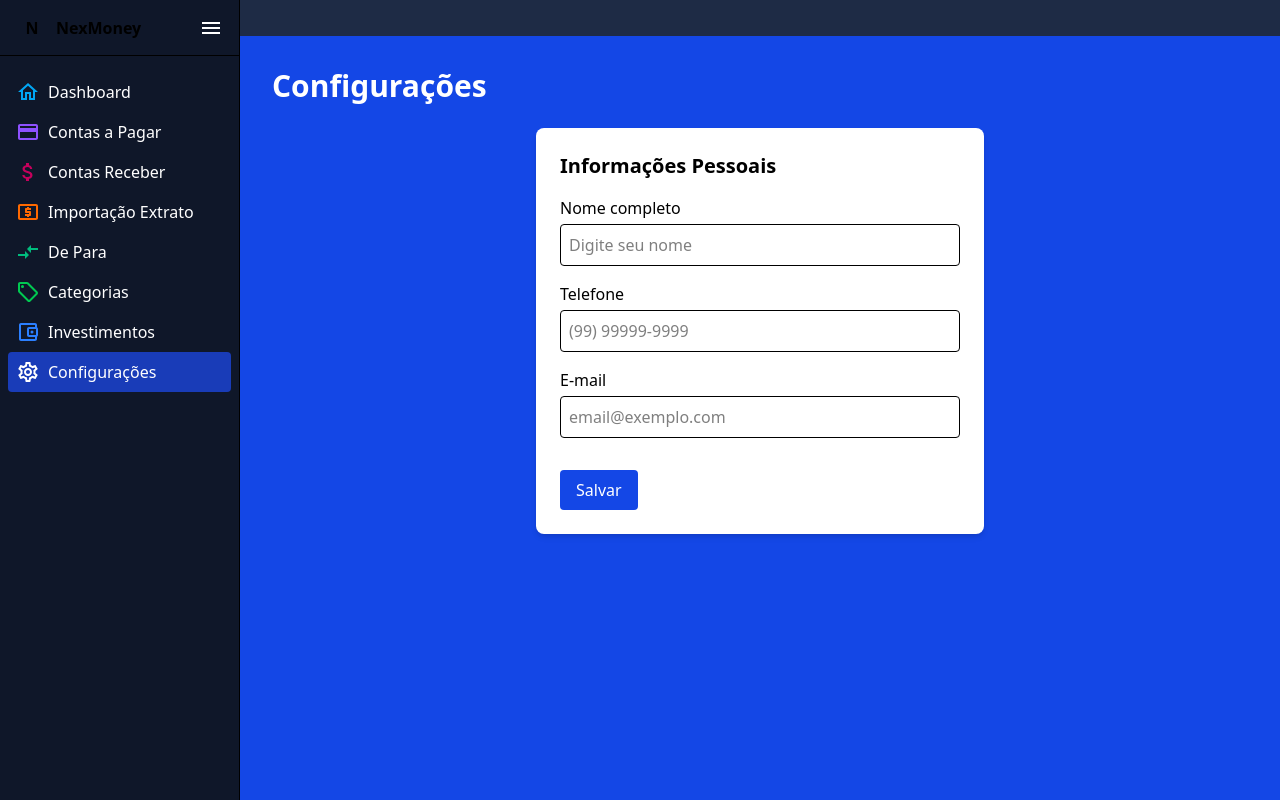
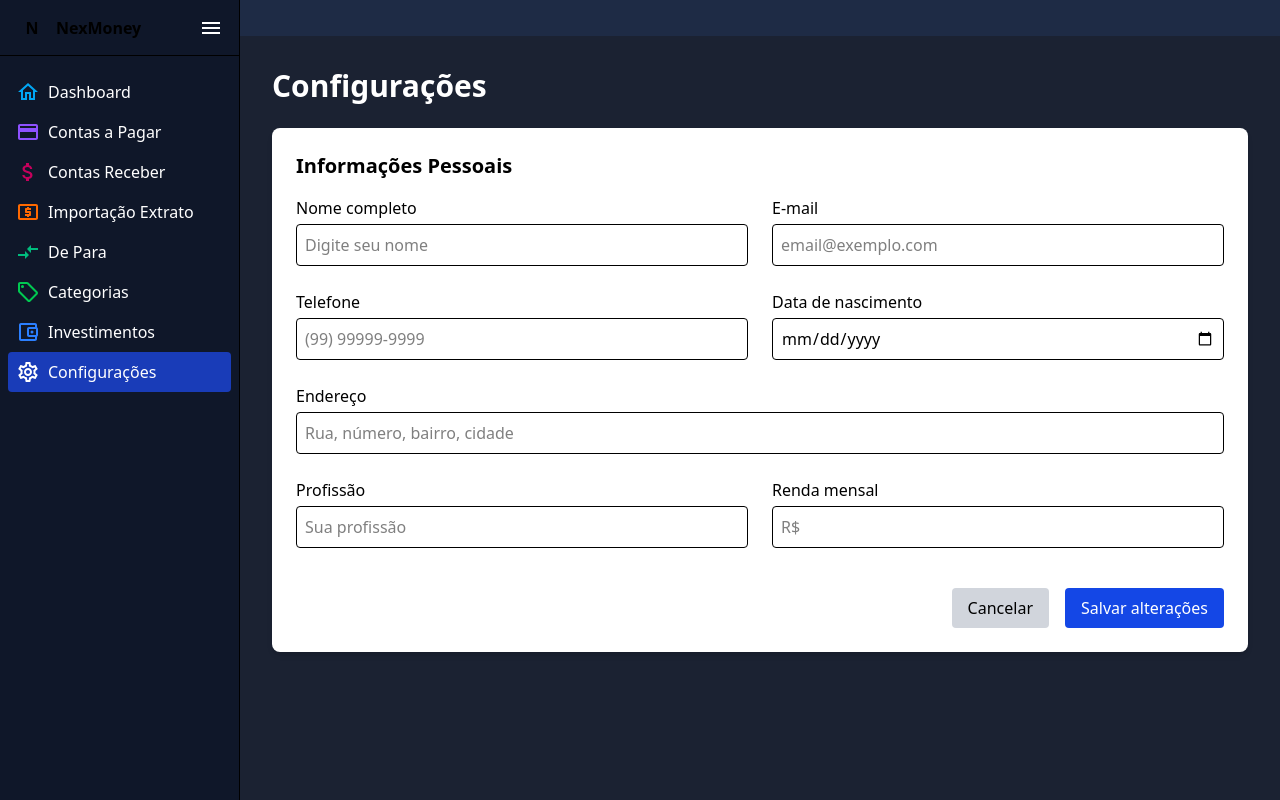
Before and after one commit to GabrielOgliari/NexMoney, a React (Vite) app in the folder Front/: page /settings in a window 1280 px wide. Built offline with nearby package versions, Linux system fonts and the light colour scheme; some icons are missing.

Commit message:
Finalizado estilização inicial da aba configurações

```diff
--- a/Front/src/pages/settings/index.jsx
+++ b/Front/src/pages/settings/index.jsx
@@ -1,18 +1,26 @@
 export const SettingsPage = () => {
   return (
-    <div className="min-h-screen bg-blue-700 text-white p-8">
-      <h1 className="text-3xl font-bold mb-6">Configurações</h1>
-
-      <div className="bg-white text-black rounded-lg shadow-md p-6 max-w-md mx-auto">
+    <div className="flex flex-col min-h-screen w-full bg-[#1B2232] p-8">
+      <h1 className="text-3xl font-bold text-white mb-6">Configurações</h1>
+      <div className="bg-white text-black rounded-lg shadow-md p-6 w-full max-w-6xl mx-auto">
         <h2 className="text-xl font-semibold mb-4">Informações Pessoais</h2>
 
-        <form className="space-y-4">
+        <form className="grid grid-cols-1 md:grid-cols-2 gap-6 w-full">
           <div>
             <label className="block mb-1 font-medium">Nome completo</label>
             <input
               type="text"
               className="w-full border rounded p-2"
               placeholder="Digite seu nome"
+            />
+          </div>
+
+          <div>
+            <label className="block mb-1 font-medium">E-mail</label>
+            <input
+              type="email"
+              className="w-full border rounded p-2"
+              placeholder="email@exemplo.com"
             />
           </div>
 
@@ -26,20 +34,51 @@ export const SettingsPage = () => {
           </div>
 
           <div>
-            <label className="block mb-1 font-medium">E-mail</label>
+            <label className="block mb-1 font-medium">Data de nascimento</label>
+            <input type="date" className="w-full border rounded p-2" />
+          </div>
+
+          <div className="md:col-span-2">
+            <label className="block mb-1 font-medium">Endereço</label>
             <input
-              type="email"
+              type="text"
               className="w-full border rounded p-2"
-              placeholder="email@exemplo.com"
+              placeholder="Rua, número, bairro, cidade"
             />
           </div>
 
-          <button
-            type="submit"
-            className="mt-4 bg-blue-700 text-white px-4 py-2 rounded hover:bg-blue-800"
-          >
-            Salvar
-          </button>
+          <div>
+            <label className="block mb-1 font-medium">Profissão</label>
+            <input
+              type="text"
+              className="w-full border rounded p-2"
+              placeholder="Sua profissão"
+            />
+          </div>
+
+          <div>
+            <label className="block mb-1 font-medium">Renda mensal</label>
+            <input
+              type="number"
+              className="w-full border rounded p-2"
+              placeholder="R$"
+            />
+          </div>
+
+          <div className="md:col-span-2 flex justify-end gap-4 mt-4">
+            <button
+              type="button"
+              className="bg-gray-300 text-black px-4 py-2 rounded hover:bg-gray-400"
+            >
+              Cancelar
+            </button>
+            <button
+              type="submit"
+              className="bg-blue-700 text-white px-4 py-2 rounded hover:bg-blue-800"
+            >
+              Salvar alterações
+            </button>
+          </div>
         </form>
       </div>
     </div>
```
